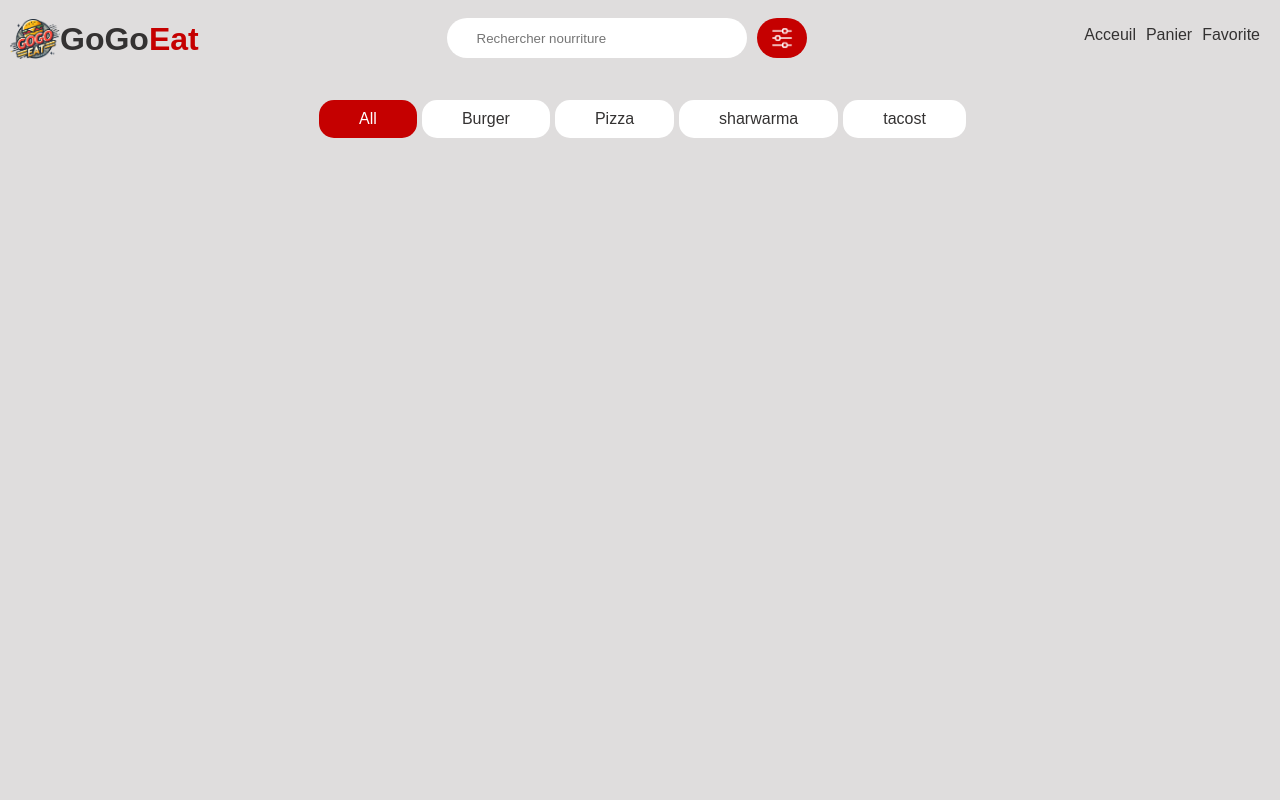
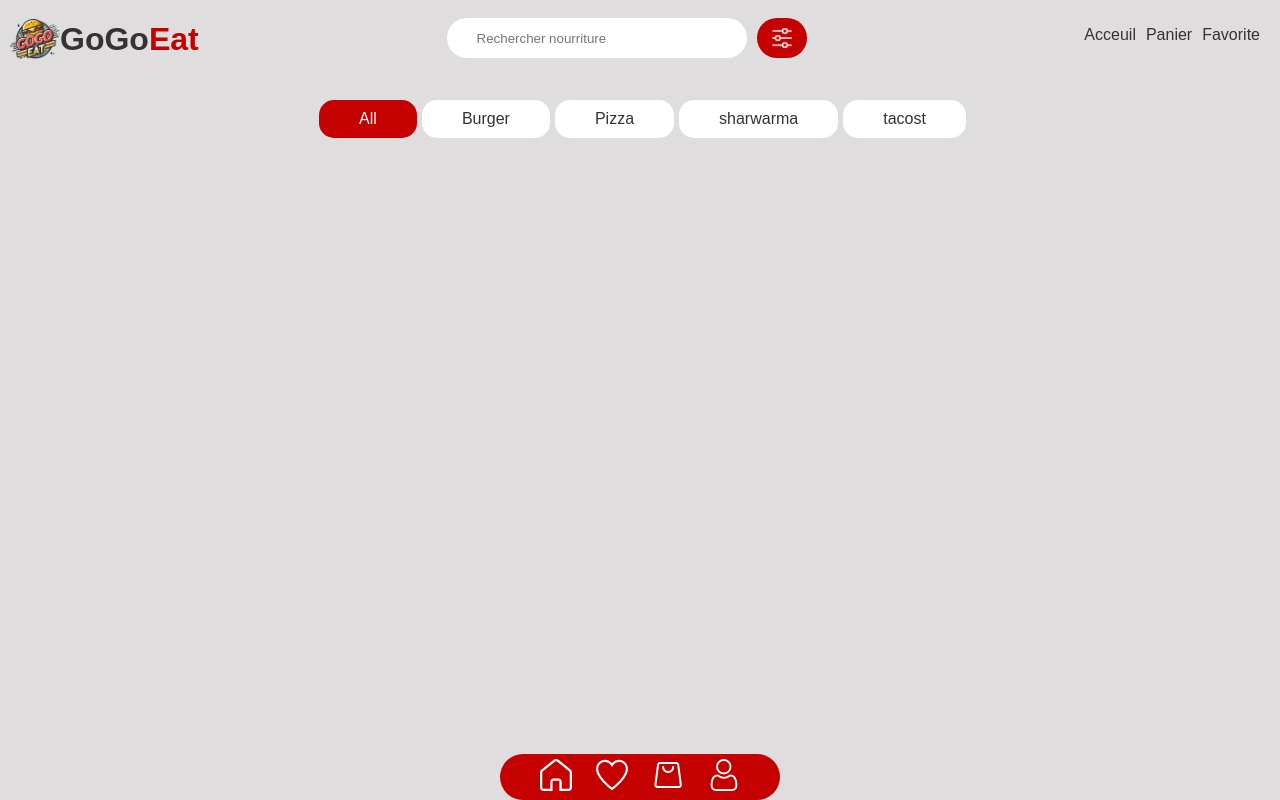
Before and after one commit to Yalakz/GoGoEat, a plain HTML site: page index.html in a window 1280 px wide. Drawn offline with Linux system fonts and the light colour scheme.

Commit message:
Mise à jour 0.2

```diff
--- a/index.html
+++ b/index.html
@@ -35,15 +35,17 @@
             <div class="filter-btn">sharwarma</div>
             <div class="filter-btn">tacost</div>
         </nav>
+
+        <footer>
+            <div class="second-first">
+                <a href=""><div class="footer-choix"><img src="icon/bouton-daccueil.png" alt=""></div></a>
+                <a href=""><div class="footer-choix"><img src="icon/favori.png" alt=""></div></a>
+                <a href=""><div class="footer-choix"><img src="icon/sac-de-courses.png" alt=""></div></a>
+                <a href=""><div class="footer-choix"><img src="icon/utilisateur.png" alt=""></div></a>
+            </div>
+        </footer>
     </div>
-    <footer>
-        <div class="second-first">
-            <a href=""><div class="footer-choix"><img src="" alt=""></div></a>
-            <a href=""><div class="footer-choix"><img src="" alt=""></div></a>
-            <a href=""><div class="footer-choix"><img src="" alt=""></div></a>
-            <a href=""><div class="footer-choix"><img src="" alt=""></div></a>
-        </div>
-    </footer>
+
     <script src="scripts/index.js"></script>
 </body>
 </html>
--- a/styles/index.css
+++ b/styles/index.css
@@ -101,6 +101,27 @@ header ul li{
   display: flex;
   justify-content: center;
 }
+/*Footer*/
+footer{
+  position: absolute;
+  bottom: 0;
+  display: flex;
+  justify-content: center;
+  background-color: var(--color-button);
+  width: 280px;
+  border-radius: 50px;
+}
+.second-first{
+  display: flex;
+  width: 200px;
+  justify-content: space-between;
+  padding-top: 5px;
+  padding-bottom: 5px;
+  cursor: pointer;
+}
+.second-first img{
+  filter: brightness(0) invert(1);
+}
 @media screen and (max-width: 800px) {
   header ul {
     display: none;
```
